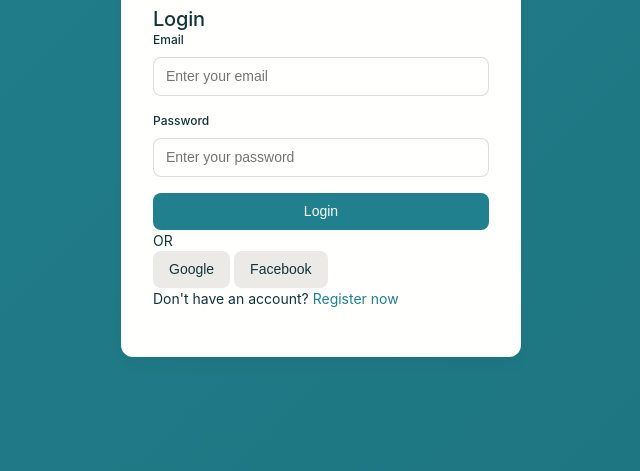
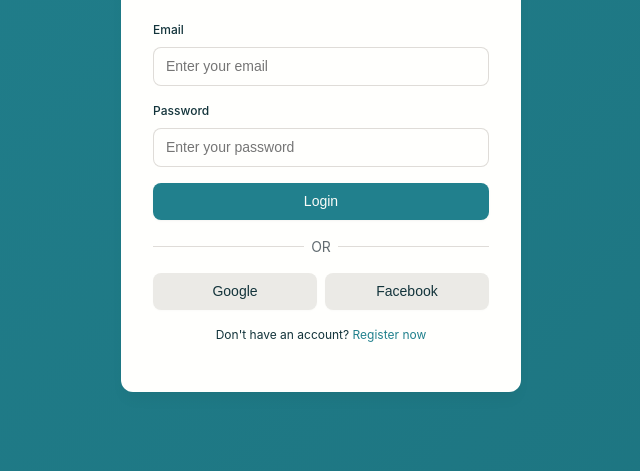
Before and after one commit to clgdrivebuddy23054/prototype3, a plain HTML site: page Index.html in a window 1280 px wide. Shown: the part 329-800 px from the top of the page, without its empty margins (319-959 px from the left). Drawn offline with nearby package versions, Linux system fonts and the light colour scheme.

Commit message:
Update Style.css

```diff
--- a/Style.css
+++ b/Style.css
@@ -609,6 +609,49 @@ a:hover {
   font-size: 48px;
   margin-bottom: var(--space-16);
   filter: drop-shadow(0 2px 4px rgba(0, 0, 0, 0.1));
+}
+
+.login-form h3 {
+    text-align: center;
+    margin-bottom: var(--space-24);
+}
+
+.divider {
+    display: flex;
+    align-items: center;
+    text-align: center;
+    margin: var(--space-16) 0;
+    color: var(--color-text-secondary);
+}
+
+.divider::before,
+.divider::after {
+    content: '';
+    flex: 1;
+    border-bottom: 1px solid var(--color-border);
+}
+
+.divider:not(:empty)::before {
+    margin-right: .5em;
+}
+
+.divider:not(:empty)::after {
+    margin-left: .5em;
+}
+
+.social-login {
+    display: flex;
+    gap: var(--space-8);
+}
+
+.social-btn {
+    flex: 1;
+}
+
+.auth-switch {
+    text-align: center;
+    margin-top: var(--space-16);
+    font-size: var(--font-size-sm);
 }
 
 /* Main App */
```
